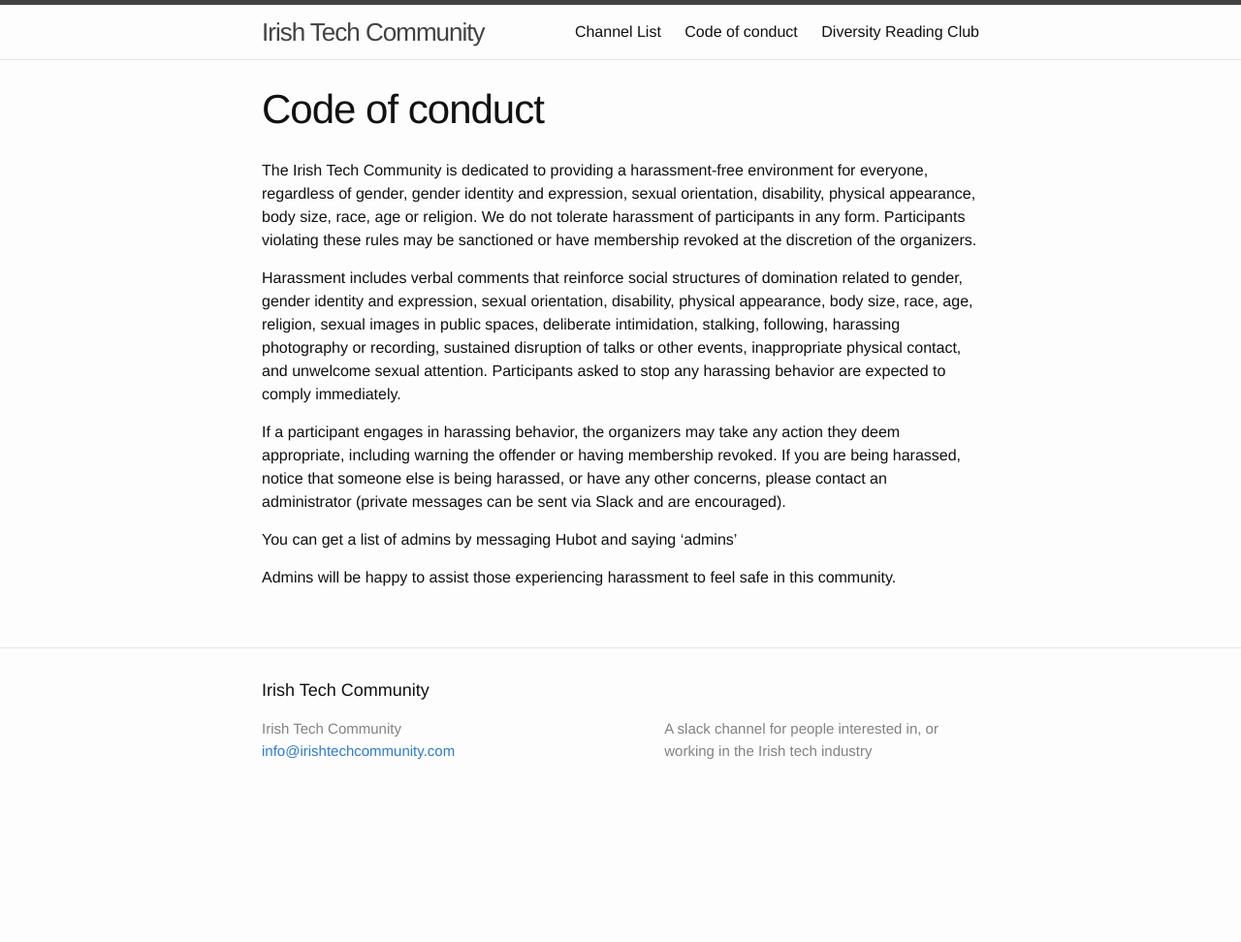
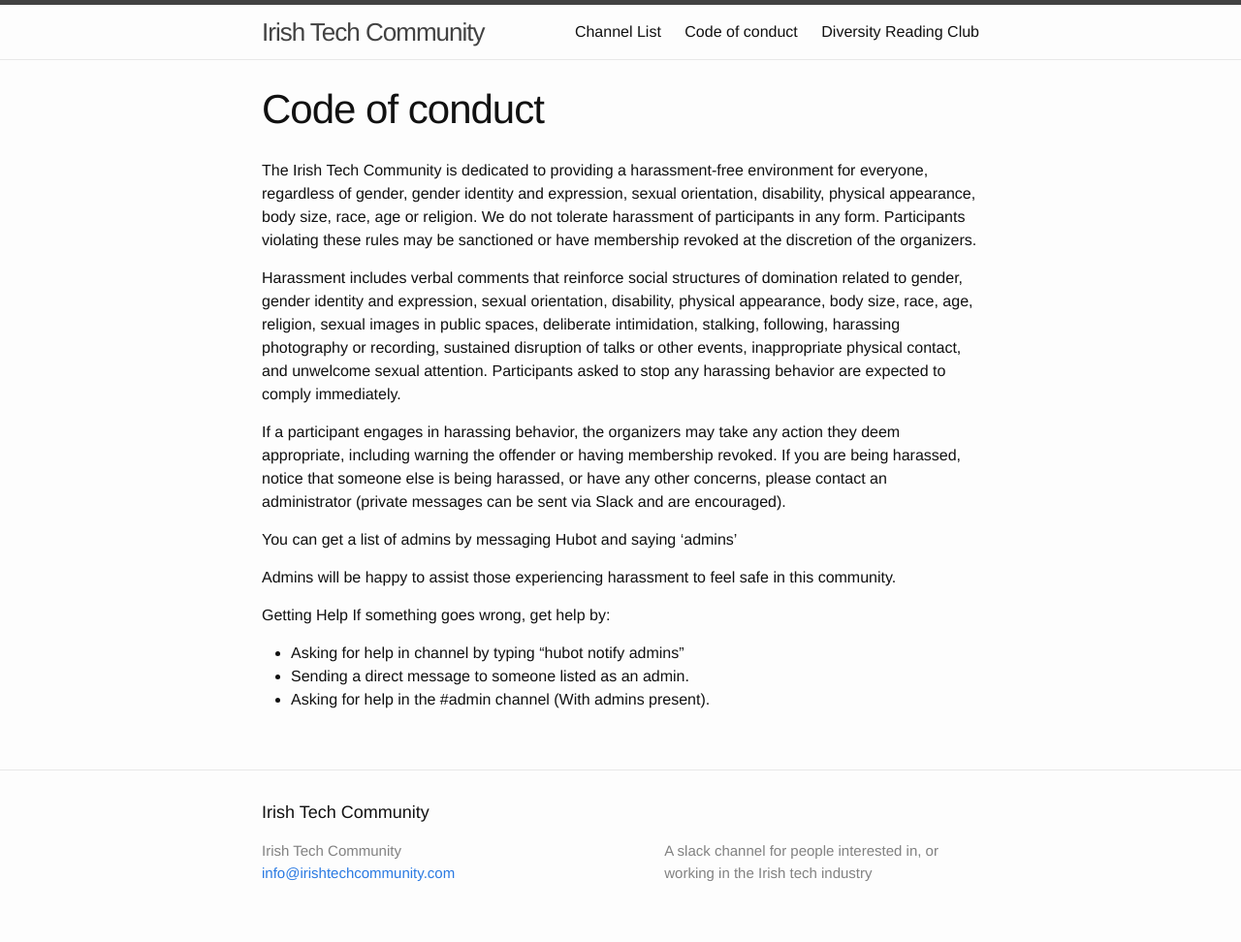
Before and after one commit to IrishTechCommunity/irishtechcommunity.github.io, a Jekyll site: the page built from codeofconduct.md, in a window 1280 px wide. Shown: the whole page at 97% size. Built offline with Jekyll 4.4.1, drawn with Linux system fonts in a browser that asks for light colours; before the commit the page ends 900 px from its top, so only the background shows below that.

Commit message:
Update with how to get help

```diff
--- a/codeofconduct.md
+++ b/codeofconduct.md
@@ -13,3 +13,10 @@ If a participant engages in harassing behavior, the organizers may take any acti
 You can get a list of admins by messaging Hubot and saying 'admins'
 
 Admins will be happy to assist those experiencing harassment to feel safe in this community.
+
+Getting Help
+If something goes wrong, get help by:
+
+- Asking for help in channel by typing "hubot notify admins"
+- Sending a direct message to someone listed as an admin.
+- Asking for help in the #admin channel (With admins present).
```
